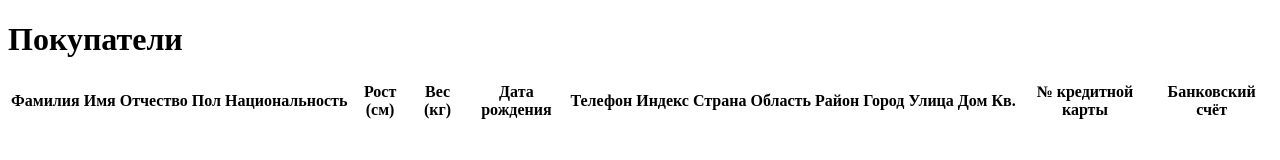
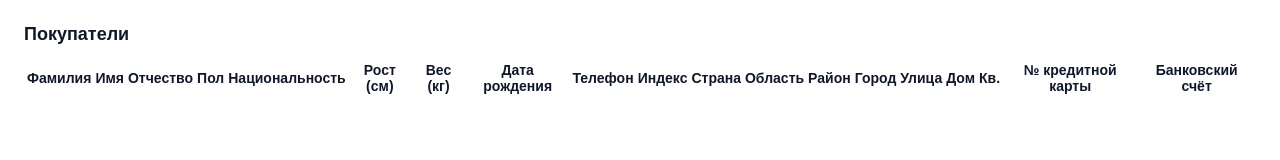
Before and after one commit to roman11ch/web-cp-var4, a plain HTML site: page index.html in a window 1280 px wide. Drawn offline with Linux system fonts and the light colour scheme.

Commit message:
feat: add base sky-blue CSS variables and page layout

```diff
--- /dev/null
+++ b/css/style.css
@@ -0,0 +1,21 @@
+:root {
+  --bg: #FFFFFF;
+  --surface: #FFFFFF;
+  --sky-50: #F0F9FF;
+  --sky-100: #E0F2FE;
+  --sky-200: #BAE6FD;
+  --sky-500: #0EA5E9;
+  --sky-600: #0284C7;
+  --sky-700: #0369A1;
+  --border: #CBD5E1;
+  --text: #0F172A;
+  --text-muted: #475569;
+  --danger: #DC2626;
+  --radius: 6px;
+}
+
+*, *::before, *::after { box-sizing: border-box; }
+body { margin: 0; padding: 24px; font-family: sans-serif; font-size: 14px; color: var(--text); background: var(--bg); }
+.page { max-width: 1440px; margin: 0 auto; }
+.header { display: flex; align-items: center; justify-content: space-between; margin-bottom: 14px; }
+.header__title { margin: 0; font-size: 18px; font-weight: 600; }
--- a/index.html
+++ b/index.html
@@ -4,6 +4,7 @@
   <meta charset="UTF-8" />
   <meta name="viewport" content="width=device-width, initial-scale=1.0" />
   <title>Покупатели — База данных</title>
+  <link rel="stylesheet" href="css/style.css" />
 </head>
 <body>
   <main class="page">
```
